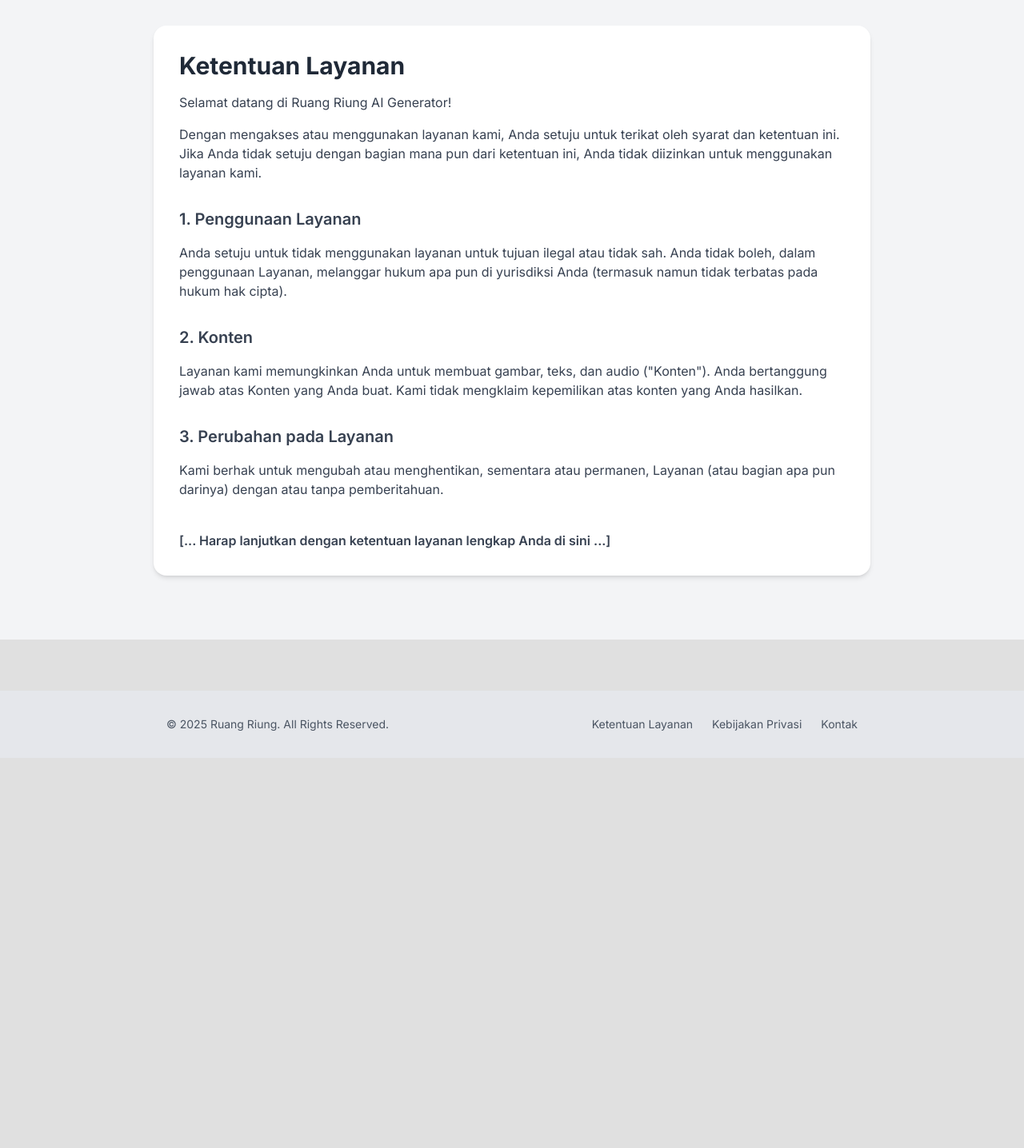
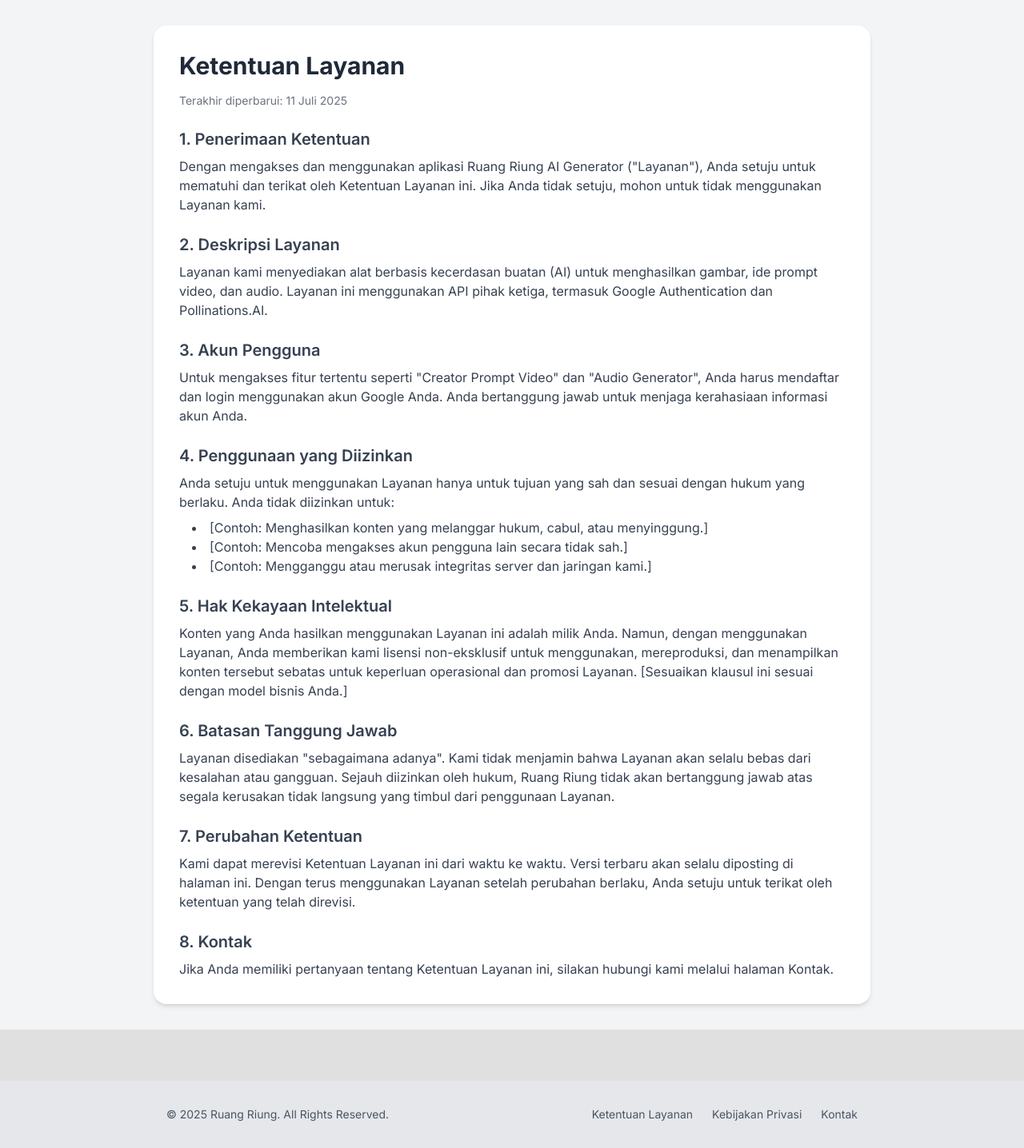
Before and after one commit to ruangriung/ruangriung-generator-app, a Next.js app: page /ketentuan-layanan in a window 1280 px wide. Shown: the whole page at 80% size. Before the commit the page ends 948 px from the top, so only its background shows below. Built offline with nearby package versions, Linux system fonts and the light colour scheme.

Commit message:
feat: update ketentuan layanan

```diff
--- a/app/kebijakan-privasi/page.tsx
+++ b/app/kebijakan-privasi/page.tsx
@@ -9,24 +9,65 @@ export default function KebijakanPrivasiPage() {
     <main className="min-h-screen bg-gray-100 p-4 sm:p-8">
       <div className="max-w-4xl mx-auto bg-white p-6 md:p-8 rounded-2xl shadow-md">
         <h1 className="text-3xl font-bold text-gray-800 mb-4">Kebijakan Privasi</h1>
-        <div className="space-y-4 text-gray-700">
-          <p>Kebijakan Privasi ini menjelaskan bagaimana informasi Anda dikumpulkan, digunakan, dan dibagikan saat Anda menggunakan layanan kami.</p>
+        <p className="text-sm text-gray-500 mb-6">Terakhir diperbarui: 11 Juli 2025</p>
 
-          <h2 className="text-xl font-semibold pt-4">Informasi yang Kami Kumpulkan</h2>
-          <p>
-            Saat Anda mendaftar dan login menggunakan Google, kami mengumpulkan informasi profil dasar Anda seperti nama, alamat email, dan gambar profil.
-            Kami tidak menyimpan kata sandi Anda.
-          </p>
+        <div className="space-y-6 text-gray-700">
+          <section>
+            <h2 className="text-xl font-semibold mb-2">1. Informasi yang Kami Kumpulkan</h2>
+            <p>Kami mengumpulkan beberapa jenis informasi untuk berbagai tujuan guna menyediakan dan meningkatkan Layanan kami kepada Anda.</p>
+            <h3 className="text-lg font-semibold mt-4 mb-2">Data Pribadi</h3>
+            <p>
+              Saat menggunakan Layanan kami, terutama saat login dengan Google, kami dapat meminta Anda untuk memberikan kami informasi pengenal pribadi tertentu. Informasi ini meliputi:
+            </p>
+            <ul className="list-disc list-inside pl-4 mt-2">
+              <li>Alamat Email (dari akun Google Anda)</li>
+              <li>Nama Lengkap (dari akun Google Anda)</li>
+              <li>URL Gambar Profil (dari akun Google Anda)</li>
+            </ul>
+          </section>
 
-          <h2 className="text-xl font-semibold pt-4">Bagaimana Kami Menggunakan Informasi Anda</h2>
-          <p>
-            Kami menggunakan informasi yang kami kumpulkan untuk mengoperasikan, memelihara, dan menyediakan fitur dan fungsionalitas Layanan,
-            serta untuk berkomunikasi langsung dengan Anda.
-          </p>
+          <section>
+            <h2 className="text-xl font-semibold mb-2">2. Bagaimana Kami Menggunakan Informasi Anda</h2>
+            <p>Ruang Riung menggunakan data yang dikumpulkan untuk berbagai tujuan:</p>
+            <ul className="list-disc list-inside pl-4 mt-2">
+              <li>Untuk menyediakan dan memelihara Layanan kami.</li>
+              <li>Untuk mengelola Akun Anda dan memberikan Anda akses ke fitur-fitur yang memerlukan otentikasi.</li>
+              <li>Untuk menghubungi Anda terkait pembaruan atau informasi layanan.</li>
+              <li>[Jelaskan tujuan lain jika ada, misalnya untuk analisis internal.]</li>
+            </ul>
+          </section>
 
-          <p className="pt-6 font-bold text-red-600">
-            DISCLAIMER: Ini bukan nasihat hukum. Harap ganti teks ini dengan kebijakan privasi Anda yang sebenarnya.
-          </p>
+          <section>
+            <h2 className="text-xl font-semibold mb-2">3. Penyedia Layanan Pihak Ketiga</h2>
+            <p>Kami menggunakan layanan pihak ketiga untuk memfasilitasi Layanan kami ("Penyedia Layanan"), untuk menyediakan Layanan atas nama kami, atau untuk membantu kami menganalisis bagaimana Layanan kami digunakan.</p>
+             <ul className="list-disc list-inside pl-4 mt-2">
+              <li><strong>Google Authentication:</strong> Untuk proses login dan manajemen pengguna.</li>
+              <li><strong>Pollinations.AI:</strong> Untuk memproses permintaan pembuatan gambar, video, dan audio.</li>
+              <li><strong>Vercel:</strong> Untuk hosting dan deployment aplikasi.</li>
+            </ul>
+             <p className="mt-2">[Sebutkan layanan pihak ketiga lain yang mungkin Anda gunakan dan tautkan ke kebijakan privasi mereka.]</p>
+          </section>
+
+          <section>
+            <h2 className="text-xl font-semibold mb-2">4. Keamanan Data</h2>
+            <p>
+              Keamanan data Anda penting bagi kami, tetapi ingatlah bahwa tidak ada metode transmisi melalui Internet, atau metode penyimpanan elektronik yang 100% aman. Meskipun kami berusaha untuk menggunakan cara yang dapat diterima secara komersial untuk melindungi Data Pribadi Anda, kami tidak dapat menjamin keamanan mutlaknya.
+            </p>
+          </section>
+
+          <section>
+            <h2 className="text-xl font-semibold mb-2">5. Hak Anda</h2>
+            <p>
+              Anda berhak untuk mengakses, memperbarui, atau meminta penghapusan informasi pribadi Anda. Silakan lihat halaman Prosedur Penghapusan Data kami untuk instruksi lebih lanjut.
+            </p>
+          </section>
+
+          <section>
+            <h2 className="text-xl font-semibold mb-2">6. Kontak</h2>
+            <p>
+              Jika Anda memiliki pertanyaan tentang Kebijakan Privasi ini, silakan hubungi kami.
+            </p>
+          </section>
         </div>
       </div>
     </main>
--- a/app/ketentuan-layanan/page.tsx
+++ b/app/ketentuan-layanan/page.tsx
@@ -9,33 +9,69 @@ export default function KetentuanLayananPage() {
     <main className="min-h-screen bg-gray-100 p-4 sm:p-8">
       <div className="max-w-4xl mx-auto bg-white p-6 md:p-8 rounded-2xl shadow-md">
         <h1 className="text-3xl font-bold text-gray-800 mb-4">Ketentuan Layanan</h1>
-        <div className="space-y-4 text-gray-700">
-          <p>Selamat datang di Ruang Riung AI Generator!</p>
+        <p className="text-sm text-gray-500 mb-6">Terakhir diperbarui: 11 Juli 2025</p>
+
+        <div className="space-y-6 text-gray-700">
+          <section>
+            <h2 className="text-xl font-semibold mb-2">1. Penerimaan Ketentuan</h2>
             <p>
-            Dengan mengakses atau menggunakan layanan kami, Anda setuju untuk terikat oleh syarat dan ketentuan ini.
-            Jika Anda tidak setuju dengan bagian mana pun dari ketentuan ini, Anda tidak diizinkan untuk menggunakan layanan kami.
+              Dengan mengakses dan menggunakan aplikasi Ruang Riung AI Generator ("Layanan"), Anda setuju untuk mematuhi dan terikat oleh Ketentuan Layanan ini. Jika Anda tidak setuju, mohon untuk tidak menggunakan Layanan kami.
             </p>
+          </section>
 
-          <h2 className="text-xl font-semibold pt-4">1. Penggunaan Layanan</h2>
+          <section>
+            <h2 className="text-xl font-semibold mb-2">2. Deskripsi Layanan</h2>
             <p>
-            Anda setuju untuk tidak menggunakan layanan untuk tujuan ilegal atau tidak sah. Anda tidak boleh, dalam penggunaan Layanan,
-            melanggar hukum apa pun di yurisdiksi Anda (termasuk namun tidak terbatas pada hukum hak cipta).
+              Layanan kami menyediakan alat berbasis kecerdasan buatan (AI) untuk menghasilkan gambar, ide prompt video, dan audio. Layanan ini menggunakan API pihak ketiga, termasuk Google Authentication dan Pollinations.AI.
             </p>
+          </section>
 
-          <h2 className="text-xl font-semibold pt-4">2. Konten</h2>
+          <section>
+            <h2 className="text-xl font-semibold mb-2">3. Akun Pengguna</h2>
             <p>
-            Layanan kami memungkinkan Anda untuk membuat gambar, teks, dan audio ("Konten"). Anda bertanggung jawab atas Konten yang Anda buat.
-            Kami tidak mengklaim kepemilikan atas konten yang Anda hasilkan.
+              Untuk mengakses fitur tertentu seperti "Creator Prompt Video" dan "Audio Generator", Anda harus mendaftar dan login menggunakan akun Google Anda. Anda bertanggung jawab untuk menjaga kerahasiaan informasi akun Anda.
             </p>
+          </section>
 
-          <h2 className="text-xl font-semibold pt-4">3. Perubahan pada Layanan</h2>
+          <section>
+            <h2 className="text-xl font-semibold mb-2">4. Penggunaan yang Diizinkan</h2>
             <p>
-            Kami berhak untuk mengubah atau menghentikan, sementara atau permanen, Layanan (atau bagian apa pun darinya)
-            dengan atau tanpa pemberitahuan.
+              Anda setuju untuk menggunakan Layanan hanya untuk tujuan yang sah dan sesuai dengan hukum yang berlaku. Anda tidak diizinkan untuk:
             </p>
-          <p className="pt-6 font-semibold">
-            [... Harap lanjutkan dengan ketentuan layanan lengkap Anda di sini ...]
+            <ul className="list-disc list-inside pl-4 mt-2">
+              <li>[Contoh: Menghasilkan konten yang melanggar hukum, cabul, atau menyinggung.]</li>
+              <li>[Contoh: Mencoba mengakses akun pengguna lain secara tidak sah.]</li>
+              <li>[Contoh: Mengganggu atau merusak integritas server dan jaringan kami.]</li>
+            </ul>
+          </section>
+
+          <section>
+            <h2 className="text-xl font-semibold mb-2">5. Hak Kekayaan Intelektual</h2>
+            <p>
+              Konten yang Anda hasilkan menggunakan Layanan ini adalah milik Anda. Namun, dengan menggunakan Layanan, Anda memberikan kami lisensi non-eksklusif untuk menggunakan, mereproduksi, dan menampilkan konten tersebut sebatas untuk keperluan operasional dan promosi Layanan. [Sesuaikan klausul ini sesuai dengan model bisnis Anda.]
             </p>
+          </section>
+
+          <section>
+            <h2 className="text-xl font-semibold mb-2">6. Batasan Tanggung Jawab</h2>
+            <p>
+              Layanan disediakan "sebagaimana adanya". Kami tidak menjamin bahwa Layanan akan selalu bebas dari kesalahan atau gangguan. Sejauh diizinkan oleh hukum, Ruang Riung tidak akan bertanggung jawab atas segala kerusakan tidak langsung yang timbul dari penggunaan Layanan.
+            </p>
+          </section>
+
+          <section>
+            <h2 className="text-xl font-semibold mb-2">7. Perubahan Ketentuan</h2>
+            <p>
+              Kami dapat merevisi Ketentuan Layanan ini dari waktu ke waktu. Versi terbaru akan selalu diposting di halaman ini. Dengan terus menggunakan Layanan setelah perubahan berlaku, Anda setuju untuk terikat oleh ketentuan yang telah direvisi.
+            </p>
+          </section>
+
+          <section>
+            <h2 className="text-xl font-semibold mb-2">8. Kontak</h2>
+            <p>
+              Jika Anda memiliki pertanyaan tentang Ketentuan Layanan ini, silakan hubungi kami melalui halaman Kontak.
+            </p>
+          </section>
         </div>
       </div>
     </main>
```
Lines whose indentation alone changed are shown as unchanged.
